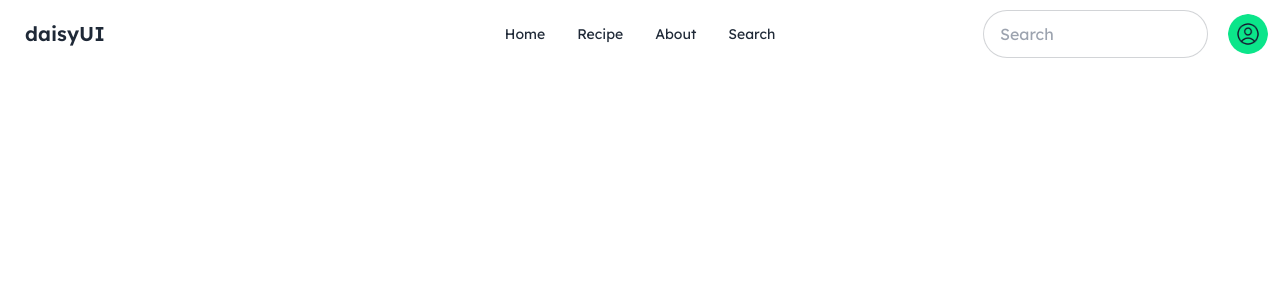
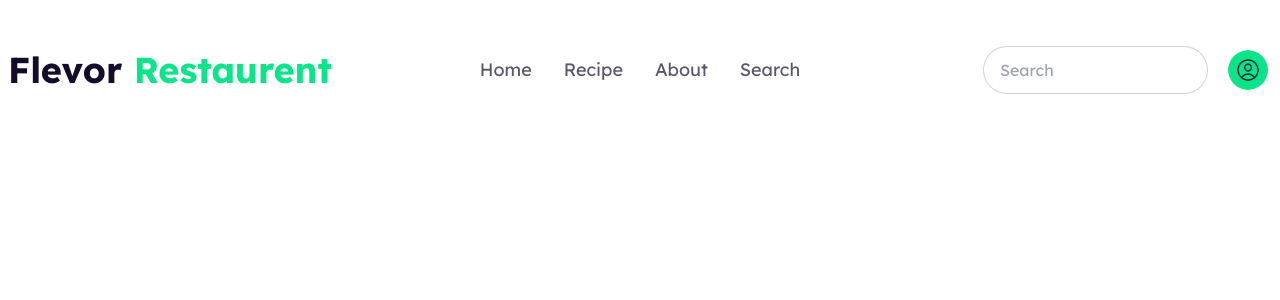
Before and after one commit to mdselimme/Flavor-Restaurent-React-Js-Website, a React (Vite) app: page / in a window 1280 px wide. Shown: the top 300 px of the page. Built offline with nearby package versions, Linux system fonts and the light colour scheme.

Commit message:
update_header

```diff
--- a/src/Components/Header/Header.jsx
+++ b/src/Components/Header/Header.jsx
@@ -2,7 +2,7 @@ import HeaderIcon from "../../assets/images/header-icon.png";
 
 const Header = () => {
     return (
-        <div>
+      <div className="py-8">
         <div className="container mx-auto">
           <div className="navbar bg-base-100">
             <div className="navbar-start">
@@ -24,20 +24,20 @@ const Header = () => {
                     <ul
                     tabIndex={0}
                     className="menu menu-sm dropdown-content bg-base-100 rounded-box z-[1] mt-3 w-52 p-2 shadow">
-        <li><a>Home</a></li>
-        <li><a>Recipe</a></li>
-        <li><a>About</a></li>
-        <li><a>Search</a></li>
+                    <li><a className="text-lg text-[#150B2BB2]">Home</a></li>
+                    <li><a className="text-lg text-[#150B2BB2]">Recipe</a></li>
+                    <li><a className="text-lg text-[#150B2BB2]">About</a></li>
+                    <li><a className="text-lg text-[#150B2BB2]">Search</a></li>
                   </ul>
               </div>
-    <a className="btn btn-ghost text-xl">daisyUI</a>
+              <a className="text-4xl cursor-pointer text-[#150B2B] font-bold">Flevor <span className="text-[#0BE58A]">Restaurent</span></a>
             </div>
             <div className="navbar-center hidden lg:flex">
               <ul className="menu menu-horizontal px-1">
-    <li><a>Home</a></li>
-        <li><a>Recipe</a></li>
-        <li><a>About</a></li>
-        <li><a>Search</a></li>
+              <li><a className="text-lg text-[#150B2BB2]">Home</a></li>
+                    <li><a className="text-lg text-[#150B2BB2]">Recipe</a></li>
+                    <li><a className="text-lg text-[#150B2BB2]">About</a></li>
+                    <li><a className="text-lg text-[#150B2BB2]">Search</a></li>
               </ul>
             </div>
             <div className="navbar-end">
```
Lines whose indentation alone changed are shown as unchanged.
